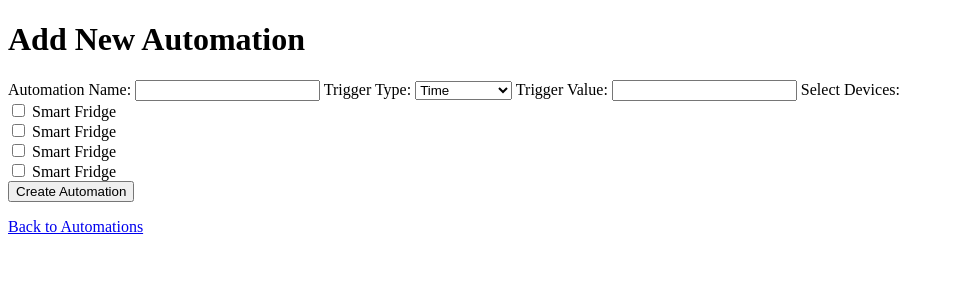
After one commit to mkk-22/AetherBackend, a Django app: page /add_automation/ in a window 1280 px wide. The commit adds this page. Shown: the top 300 px of the page, without its empty margins (0-954 px from the left). Run offline with Django 5.2, Linux system fonts and the light colour scheme; data comes from the database, SQL or seed files in the repository; both versions use the stored data as it was before the commit.

Commit message:
completed 'automations' app

```diff
--- a/Aether/Aether/urls.py
+++ b/Aether/Aether/urls.py
@@ -20,6 +20,7 @@ from users import user_views
 from devices import device_views
 from energy import energy_views
 from ambiance import ambiance_views
+from automations import automation_views
 
 urlpatterns = [
     path('admin/', admin.site.urls),
@@ -55,6 +56,16 @@ urlpatterns = [
     path('ambiance_modes/<str:room_id>/', ambiance_views.ambiance_modes, name='ambiance_modes'),
     path('add_ambiance_mode/<str:room_id>/', ambiance_views.add_ambiance_mode, name='add_ambiance_mode'),
     path('edit_ambiance_mode/<int:mode_id>/', ambiance_views.edit_ambiance_mode, name='edit_ambiance_mode'),
-    path('delete_ambiance_mode/<int:mode_id>/', ambiance_views.delete_ambiance_mode, name='delete_ambiance_mode')
+    path('delete_ambiance_mode/<int:mode_id>/', ambiance_views.delete_ambiance_mode, name='delete_ambiance_mode'),
+
+    path('automations/<str:room_id>/', automation_views.automations_list, name='automations_list'),
+    path('add_automation/<str:room_id>/', automation_views.add_automation, name='add_automation'),
+    path('edit_automation/<int:automation_id>/', automation_views.edit_automation, name='edit_automation'),
+    path('delete_automation/<int:automation_id>/', automation_views.delete_automation, name='delete_automation'),
+
+    path('automations_list/', automation_views.automations_list, name='automations_list'),
+    path('add_automation/', automation_views.add_automation, name='add_automation'),
+    path('edit_automation/<int:automation_id>/', automation_views.edit_automation, name='edit_automation'),
+    path('delete_automation/<int:automation_id>/', automation_views.delete_automation, name='delete_automation')
 
 ]
--- /dev/null
+++ b/Aether/automations/automation_views.py
@@ -0,0 +1,94 @@
+from django.shortcuts import render, get_object_or_404, redirect
+from .models import Automation
+from devices.models import Device
+
+def automations_list(request):
+    automations = Automation.objects.all()
+    return render(request, 'automations_list.html', {'automations': automations})
+
+def add_automation(request):
+    devices = Device.objects.all()
+
+    if request.method == 'POST':
+        print("Form received")
+
+        # Collecting form data
+        name = request.POST['name']
+        trigger_type = request.POST['trigger_type']
+        trigger_value = request.POST['trigger_value']
+        selected_devices = request.POST.getlist('devices')
+
+        # Debugging selected devices
+        print(f"Selected devices: {selected_devices}")
+
+        # Ensure devices exist and are valid
+        selected_devices = Device.objects.filter(device_id__in=selected_devices)
+
+        # Debugging found devices
+        print(f"Devices found: {selected_devices}")
+
+        # Only proceed if at least one device was selected
+        if selected_devices:
+            print("About to create automation...")
+
+            # Create and save the automation
+            automation = Automation.objects.create(
+                name=name,
+                trigger_type=trigger_type,
+                trigger_value=trigger_value
+            )
+            print("Created 1/2")
+
+            automation.devices.set(selected_devices)
+            print("Created 2/2")
+
+            automation.save()
+            print("Automation created!")
+
+            return redirect('automations_list')
+
+        else:
+            print("No valid devices found!")
+
+    print("Failed")
+    return render(request, 'add_automation.html', {'devices': devices})
+
+
+
+
+def edit_automation(request, automation_id):
+    automation = get_object_or_404(Automation, id=automation_id)
+    devices = Device.objects.all()
+
+    if request.method == 'POST':
+        # Get the updated data from the form
+        name = request.POST['name']
+        trigger_type = request.POST['trigger_type']
+        trigger_value = request.POST['trigger_value']
+        selected_devices = request.POST.getlist('devices')
+
+        print("Selected devices (POST):", selected_devices)
+
+        # Ensure devices exist and are valid
+        selected_devices = Device.objects.filter(device_id__in=selected_devices)
+        print("Devices found:", selected_devices)
+
+        if selected_devices:
+            automation.name = name
+            automation.trigger_type = trigger_type
+            automation.trigger_value = trigger_value
+            automation.devices.set(selected_devices)  # Update the many-to-many relationship
+            automation.save()
+            print("Automation updated!")
+            return redirect('automations_list')
+
+        print("No valid devices found!")
+
+    return render(request, 'edit_automation.html', {'automation': automation, 'devices': devices})
+
+
+
+def delete_automation(request, automation_id):
+    automation = get_object_or_404(Automation, id=automation_id)
+    automation.delete()
+    return redirect('automations_list')
--- a/Aether/automations/models.py
+++ b/Aether/automations/models.py
@@ -1,5 +1,5 @@
 from django.db import models
-from devices.models import Device, Room
+from devices.models import Device
 
 class Automation(models.Model):
     TRIGGER_TYPES = [
@@ -11,7 +11,6 @@ class Automation(models.Model):
     name = models.CharField(max_length=255)
     trigger_type = models.CharField(max_length=50, choices=TRIGGER_TYPES)
     trigger_value = models.CharField(max_length=100)
-    room = models.ForeignKey(Room, related_name='automations', on_delete=models.CASCADE)
     devices = models.ManyToManyField(Device, related_name='automations')
 
     def __str__(self):
--- /dev/null
+++ b/Aether/automations/templates/add_automation.html
@@ -0,0 +1,36 @@
+<!DOCTYPE html>
+<html>
+    <head>
+        <meta charset="utf-8">
+        <meta http-equiv="X-UA-Compatible" content="IE=edge">
+        <title>Add Automation</title>
+        <meta name="viewport" content="width=device-width, initial-scale=1">
+    </head>
+    <body>
+        <h1>Add New Automation</h1>
+        <form method="POST">
+            {% csrf_token %}
+            <label for="name">Automation Name:</label>
+            <input type="text" name="name" required>
+
+            <label for="trigger_type">Trigger Type:</label>
+            <select name="trigger_type" required>
+                <option value="time">Time</option>
+                <option value="temperature">Temperature</option>
+                <option value="humidity">Humidity</option>
+            </select>
+
+            <label for="trigger_value">Trigger Value:</label>
+            <input type="text" name="trigger_value" required>
+
+            <label for="devices">Select Devices:</label><br>
+            {% for device in devices %}
+                <input type="checkbox" name="devices" value="{{ device.device_id }}"> {{ device.name }}<br>
+            {% endfor %}
+
+            <button type="submit">Create Automation</button>
+        </form>
+
+        <p><a href="{% url 'automations_list' %}">Back to Automations</a></p>
+    </body>
+</html>
--- a/Aether/automations/views.py
+++ /dev/null
@@ -1,3 +0,0 @@
-from django.shortcuts import render
-
-# Create your views here.
--- a/Aether/devices/templates/roomsanddevices.html
+++ b/Aether/devices/templates/roomsanddevices.html
@@ -54,15 +54,15 @@
                     <p><a href="{% url 'add_device' room.room_id %}">Add a Device</a></p>
 
                     <p><a href="{% url 'ambiance_modes' room_id=room.room_id %}">Ambiance Modes</a></p>
+
                 </li>
             {% endfor %}
         </ul>
-
     {% else %}
         <p>No rooms available. Add a room to get started!</p>
     {% endif %}
 
-
+    <p><a href="{% url 'automations_list' %}">View Automations</a></p>
     <p> <a href="{% url 'home' %}"> Back to Home</a> </p>
 </body>
 </html>
```
Also changed, not shown: Aether/automations/templates/automations_list.html (added, +31 -0 lines), Aether/automations/templates/edit_automation.html (added, +38 -0 lines), Aether/automations/migrations/0002_remove_automation_room.py (added), Aether/db.sqlite3.
